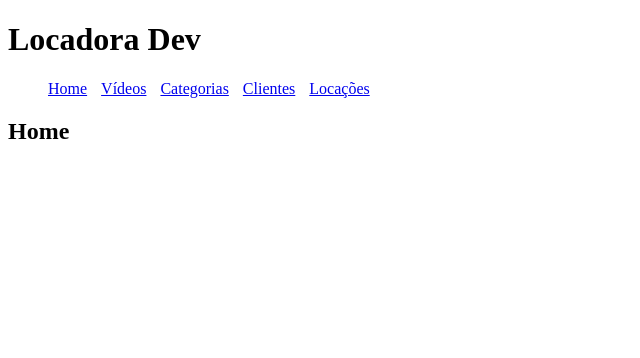
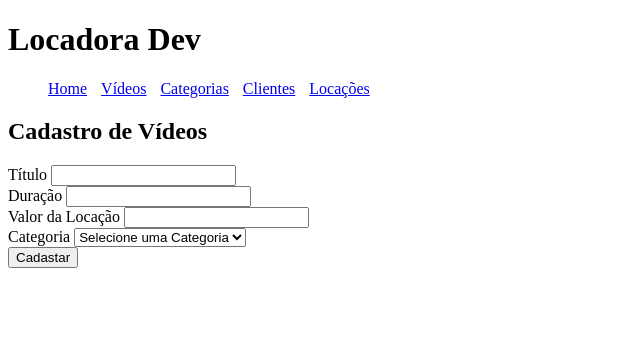
Before and after one commit to marinaluizaaraujo/locadoradevb, a PHP site: page /index.php?menu=cad-videos in a window 1280 px wide. Shown: the top 358 px of the page, without its empty margins (0-640 px from the left). Run offline with PHP 8.4, Linux system fonts and the light colour scheme; data comes from the database, SQL or seed files in the repository.

Commit message:
cad-videos

```diff
--- /dev/null
+++ b/cad-videos.php
@@ -0,0 +1,43 @@
+<h2> Cadastro de Vídeos </h2>
+
+<div>
+    <form action="index.php?menu=inserir-videos" method="post">
+        <div>
+            <label for="tituloVideo">Título</label>
+            <input type="text" name="tituloVideo" id="tituloVideo" />
+        </div>
+</div>
+<div>
+    <div>
+        <label for="duracaoVideo">Duração</label>
+        <input type="text" name="DuracaoVideo" id="duracaoVideo" />
+    </div>
+</div>
+<div>
+    <div>
+        <label for="valorLocacaoVideo">Valor da Locação</label>
+        <input type="text" name="valorLocacaoVideo" id="valorLocacaoVideo" />
+    </div>
+</div>
+<div>
+    <label for="idCategoria">Categoria</label>
+    <select name="idcategoria" id="idCategoria">
+        <option value="">Selecione uma Categoria</option>
+
+        <?php
+        $sqlC = "select * from tbcategorias order by nomeCategoria asc";
+        $rs = mysqli_query($conexao, $sqlC);
+        while ($dadosC = mysqli_fetch_assoc($rs)) {
+            ?>
+
+            <option value="<?= $dadosC["idCategoria"] ?>"><?= $dadosC["nomeCategoria"] ?></option>
+
+            <?php
+        }
+        ?>
+    </select>
+</div>
+<div>
+    <button type="submit">Cadastar</button>
+</div>
+</form>
--- a/index.php
+++ b/index.php
@@ -51,6 +51,9 @@
     case "lista-videos":
         include ("lista-videos.php");
         break;
+    case "cad-videos":
+        include ("cad-videos.php");
+        break;
     case "lista-categorias":
         include ("lista-categorias.php");
         break;
--- a/lista-videos.php
+++ b/lista-videos.php
@@ -14,7 +14,11 @@
 ?>
 
 <h2> Lista de Vídeos </h2>
-
+<div>
+    <a href="index.php?menu=cad-videos">
+        Novo Vídeo
+    </a>
+</div>
 <table border="1">
     <thead>
     <tr>
```
